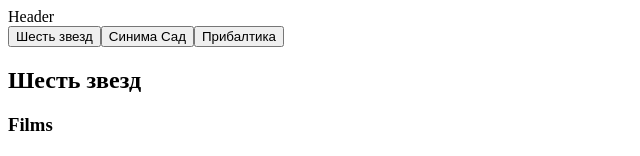
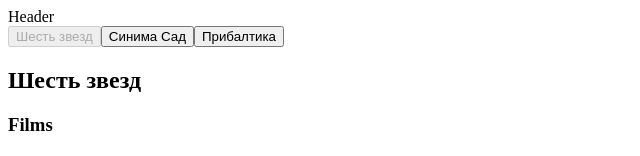
Before and after one commit to and-adad/simple-react-app, a React (Vite) app: page / in a window 1280 px wide. Shown: the top 156 px of the page, without its empty margins (0-640 px from the left). Built offline with nearby package versions, Linux system fonts and the light colour scheme.

Commit message:
Готово в табах активная кнопка затемняется

```diff
--- a/src/components/cinema-tabs/component.jsx
+++ b/src/components/cinema-tabs/component.jsx
@@ -1,10 +1,14 @@
 import { Tab } from "../tab/component";
 
-export const CinemaTabs = ({ cinemas, onClick }) => {
+export const CinemaTabs = ({ cinemas, onClick, activeIndex }) => {
   return (
     <>
       {cinemas.map((cinema, index) => (
-        <Tab key={cinema.id} onClick={() => onClick(index)}>
+        <Tab
+          key={cinema.id}
+          onClick={() => onClick(index)}
+          isActive={activeIndex === index}
+        >
           {cinema.name}
         </Tab>
       ))}
--- a/src/components/cinemas/component.jsx
+++ b/src/components/cinemas/component.jsx
@@ -9,7 +9,11 @@ export const Cimemas = ({ cinemas }) => {
 
   return (
   <>
-    <CinemaTabs cinemas={cinemas} onClick={setActiveCinemaIndex} />
+    <CinemaTabs
+      cinemas={cinemas}
+      onClick={setActiveCinemaIndex}
+      activeIndex={activeCinemaIndex}
+    />
     <Cinema key={cinema.id} cinema={cinema} />
   </>
   );
```
